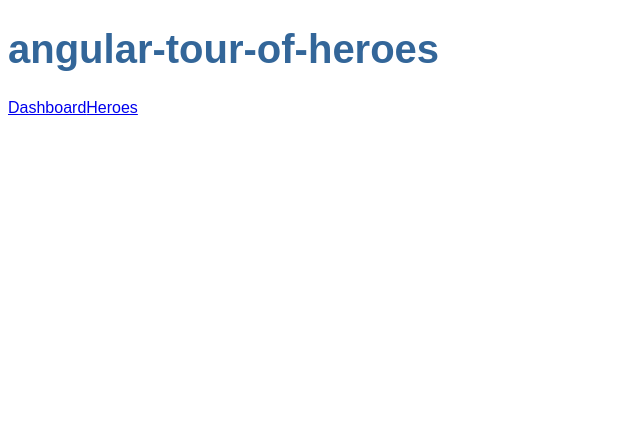
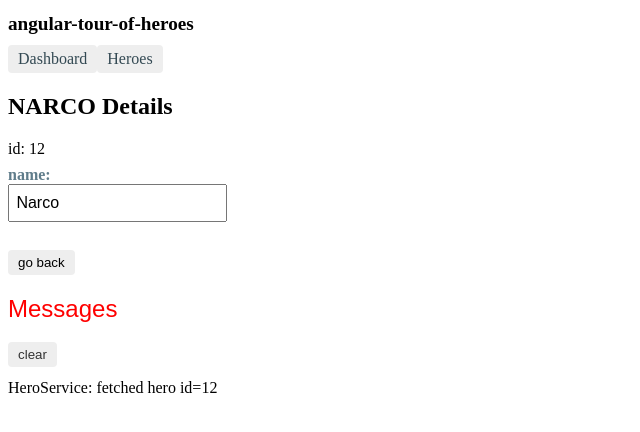
Before and after one commit to PhilipRamkeerat/angular8-tour-of-heroes, an Angular app: page /detail/12 in a window 1280 px wide. Shown: the top 432 px of the page, without its empty margins (0-640 px from the left). Built offline with nearby package versions, Linux system fonts and the light colour scheme.

Commit message:
finished dashboard and navigate

```diff
--- a/src/app/app.component.scss
+++ b/src/app/app.component.scss
@@ -1,22 +1,28 @@
-/* Application-wide Styles */
+/* AppComponent's private CSS styles */
 h1 {
-    color: #369;
-    font-family: Arial, Helvetica, sans-serif;
-    font-size: 250%;
-  }
-  h2, h3 {
-    color: #444;
-    font-family: Arial, Helvetica, sans-serif;
-    font-weight: lighter;
-  }
-  body {
-    margin: 2em;
-  }
-  body, input[type="text"], button {
-    color: #333;
-    font-family: Cambria, Georgia;
-  }
-  /* everywhere else */
-  * {
-    font-family: Arial, Helvetica, sans-serif;
-  }
+  font-size: 1.2em;
+  margin-bottom: 0;
+}
+h2 {
+  font-size: 2em;
+  margin-top: 0;
+  padding-top: 0;
+}
+nav a {
+  padding: 5px 10px;
+  text-decoration: none;
+  margin-top: 10px;
+  display: inline-block;
+  background-color: #eee;
+  border-radius: 4px;
+}
+nav a:visited, a:link {
+  color: #334953;
+}
+nav a:hover {
+  color: #039be5;
+  background-color: #cfd8dc;
+}
+nav a.active {
+  color: #039be5;
+}
--- a/src/app/hero-detail/hero-detail.component.html
+++ b/src/app/hero-detail/hero-detail.component.html
@@ -8,4 +8,5 @@
     </label>
   </div>
 
+  <button (click)="goBack()">go back</button>
 </div>
--- a/src/app/hero-detail/hero-detail.component.scss
+++ b/src/app/hero-detail/hero-detail.component.scss
@@ -0,0 +1,31 @@
+/* HeroDetailComponent's private CSS styles */
+label {
+  display: inline-block;
+  width: 3em;
+  margin: .5em 0;
+  color: #607D8B;
+  font-weight: bold;
+}
+input {
+  height: 2em;
+  font-size: 1em;
+  padding-left: .4em;
+}
+button {
+  margin-top: 20px;
+  font-family: Arial;
+  background-color: #eee;
+  border: none;
+  padding: 5px 10px;
+  border-radius: 4px;
+  cursor: pointer;
+  cursor: hand;
+}
+button:hover {
+  background-color: #cfd8dc;
+}
+button:disabled {
+  background-color: #eee;
+  color: #ccc;
+  cursor: auto;
+}
--- a/src/app/hero-detail/hero-detail.component.ts
+++ b/src/app/hero-detail/hero-detail.component.ts
@@ -1,5 +1,8 @@
 import { Component, OnInit, Input } from '@angular/core';
 import { Hero } from '../hero';
+import { HeroService } from '../hero.service';
+import { ActivatedRoute } from '@angular/router';
+import { Location } from '@angular/common';
 
 @Component({
   selector: 'app-hero-detail',
@@ -7,11 +10,26 @@
   styleUrls: ['./hero-detail.component.scss']
 })
 export class HeroDetailComponent implements OnInit {
-  @Input() hero: Hero;
+  hero: Hero;
 
-  constructor() { }
+  constructor(
+    private route: ActivatedRoute,
+    private heroService: HeroService,
+    private location: Location
+  ) { }
 
   ngOnInit() {
+    this.getHero();
+  }
+
+  getHero(): void {
+    const id = +this.route.snapshot.paramMap.get('id');
+    this.heroService.getHero(id)
+      .subscribe(hero => this.hero = hero);
+  }
+
+  goBack(): void {
+    this.location.back();
   }
 
 }
--- a/src/app/hero.service.ts
+++ b/src/app/hero.service.ts
@@ -18,4 +18,10 @@
     return of(HEROES);
   }
 
+  getHero(id: number): Observable<Hero> {
+    // TODO: send the message _after_ fetching the hero
+    this.messageService.add(`HeroService: fetched hero id=${id}`);
+    return of(HEROES.find(hero => hero.id === id));
+  }
+
 }
--- a/src/app/heroes/heroes.component.html
+++ b/src/app/heroes/heroes.component.html
@@ -1,7 +1,6 @@
 <h2>My Heroes</h2>
-
 <ul class="heroes">
-  <li *ngFor="let hero of heroes" [class.selected]="hero === selectedHero" (click)="onSelect(hero)">
+  <li *ngFor="let hero of heroes">
     <a routerLink="/detail/{{hero.id}}">
       <span class="badge">{{hero.id}}</span> {{hero.name}}
     </a>
--- a/src/app/heroes/heroes.component.scss
+++ b/src/app/heroes/heroes.component.scss
@@ -6,28 +6,33 @@
   width: 15em;
 }
 .heroes li {
+  position: relative;
   cursor: pointer;
-    position: relative;
-    left: 0;
   background-color: #EEE;
   margin: .5em;
   padding: .3em 0;
   height: 1.6em;
   border-radius: 4px;
 }
+
 .heroes li:hover {
   color: #607D8B;
   background-color: #DDD;
   left: .1em;
 }
-  .heroes li.selected {
-    background-color: #CFD8DC;
-    color: white;
+
+.heroes a {
+  color: #333;
+  text-decoration: none;
+  position: relative;
+  display: block;
+  width: 250px;
 }
-  .heroes li.selected:hover {
-    background-color: #BBD8DC;
-    color: white;
+
+.heroes a:hover {
+  color:#607D8B;
 }
+
 .heroes .badge {
   display: inline-block;
   font-size: small;
@@ -39,6 +44,8 @@
   left: -1px;
   top: -4px;
   height: 1.8em;
+  min-width: 16px;
+  text-align: right;
   margin-right: .8em;
   border-radius: 4px 0 0 4px;
 }
```
Lines whose indentation alone changed are shown as unchanged.
